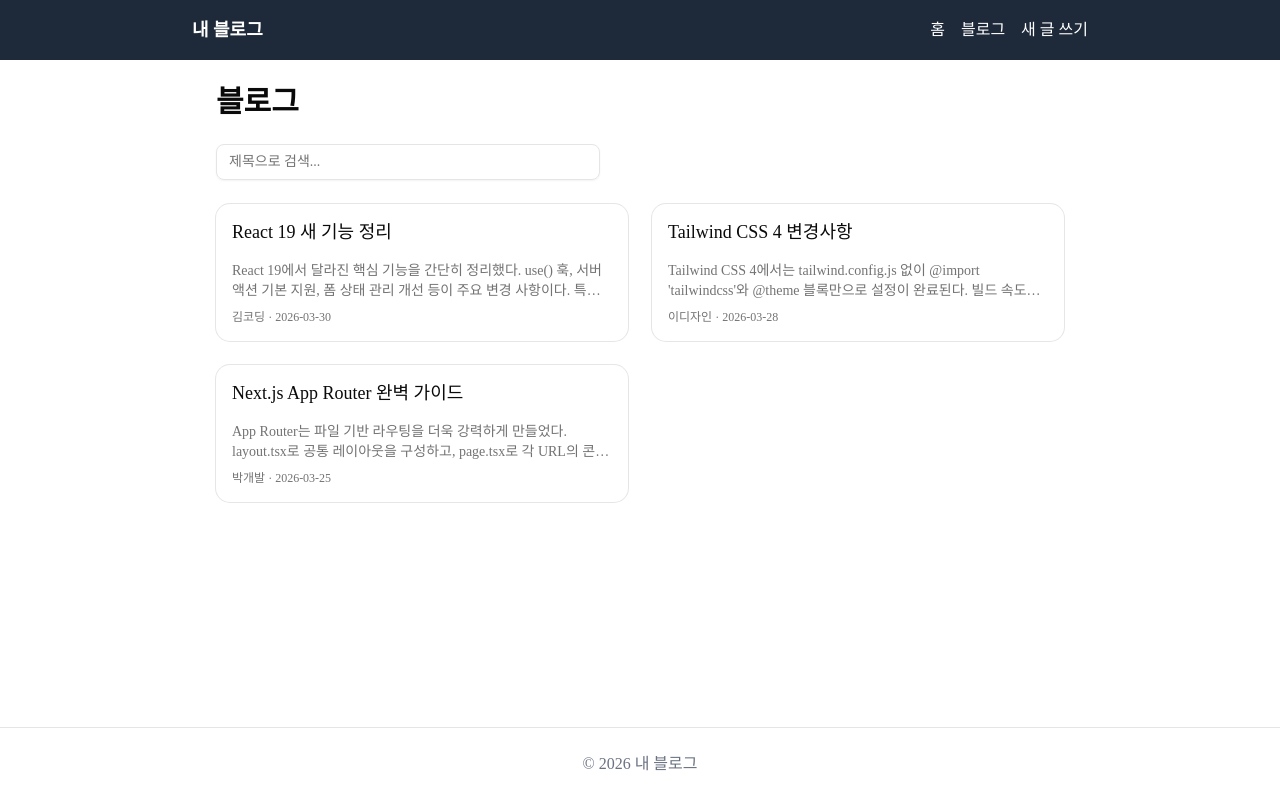
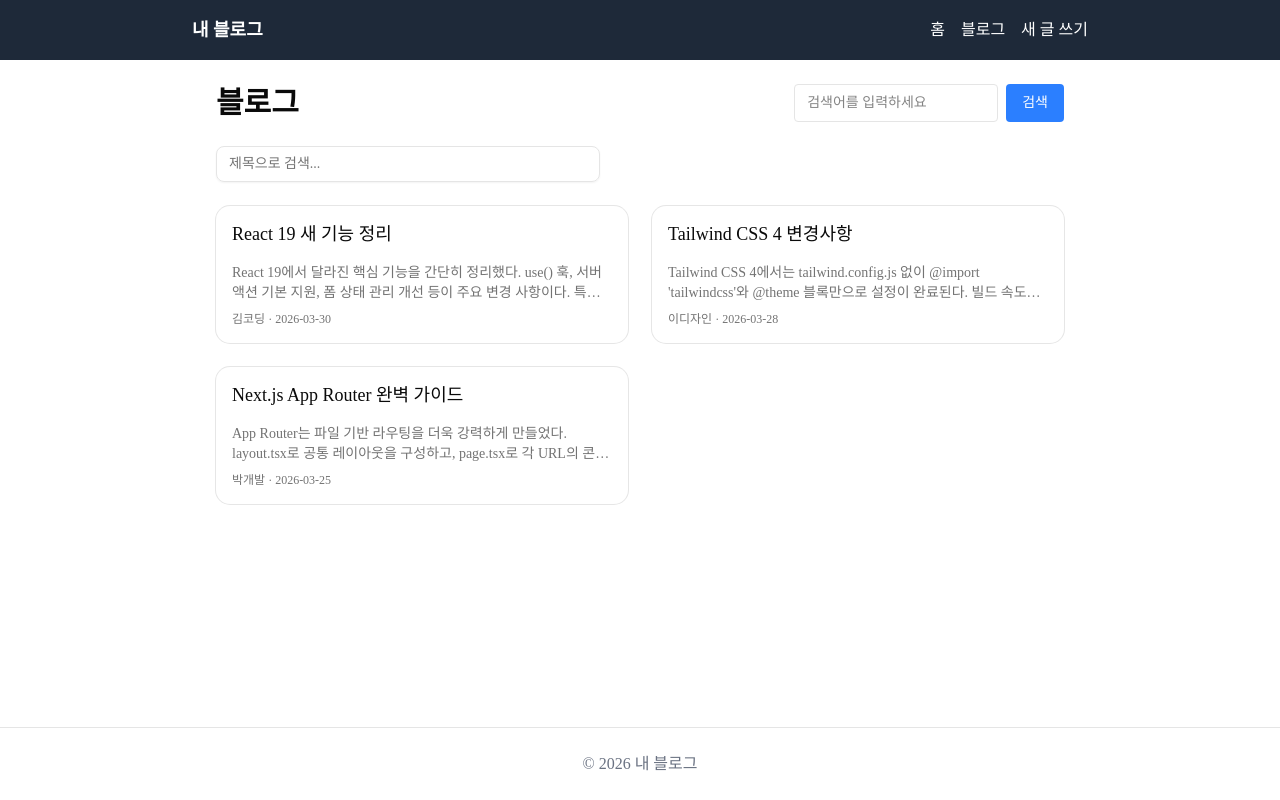
Before and after one commit to kwonseungri/my-first-web, a Next.js app: page /posts in a window 1280 px wide. Built offline with nearby package versions, Linux system fonts and the light colour scheme.

Commit message:
feat: SearchBar 컴포넌트 추가 및 블로그 목록 페이지 적용

```diff
--- a/app/posts/page.tsx
+++ b/app/posts/page.tsx
@@ -1,5 +1,6 @@
 import { posts } from "@/lib/posts";
 import PostsList from "@/components/PostsList";
+import SearchBar from "@/components/SearchBar";
 
 export const metadata = {
   title: "블로그 글 목록 | 내 블로그",
@@ -8,9 +9,10 @@ export const metadata = {
 
 export default function PostsPage() {
   return (
-    <section>
-      <div className="mb-6 flex items-center justify-between">
+    <section className="space-y-6">
+      <div className="flex flex-col md:flex-row md:items-center justify-between gap-4">
         <h1 className="text-3xl font-bold">블로그</h1>
+        <SearchBar />
       </div>
       <PostsList initialPosts={posts} />
     </section>
--- /dev/null
+++ b/components/SearchBar.tsx
@@ -0,0 +1,34 @@
+"use client";
+
+import { useState } from "react";
+
+export default function SearchBar() {
+  const [query, setQuery] = useState<string>("");
+
+  function handleChange(e: React.ChangeEvent<HTMLInputElement>) {
+    setQuery(e.target.value);
+  }
+
+  function handleSubmit(e: React.FormEvent<HTMLFormElement>) {
+    e.preventDefault(); // 페이지 새로고침 방지
+    alert(`검색어: ${query}`);
+  }
+
+  return (
+    <form onSubmit={handleSubmit} className="flex gap-2 max-w-md">
+      <input
+        type="text"
+        value={query}
+        onChange={handleChange}
+        placeholder="검색어를 입력하세요"
+        className="flex-1 px-3 py-2 border rounded text-sm focus:outline-none focus:ring-1 focus:ring-blue-500"
+      />
+      <button
+        type="submit"
+        className="px-4 py-2 bg-blue-500 text-white rounded text-sm hover:bg-blue-600 transition-colors"
+      >
+        검색
+      </button>
+    </form>
+  );
+}
```
